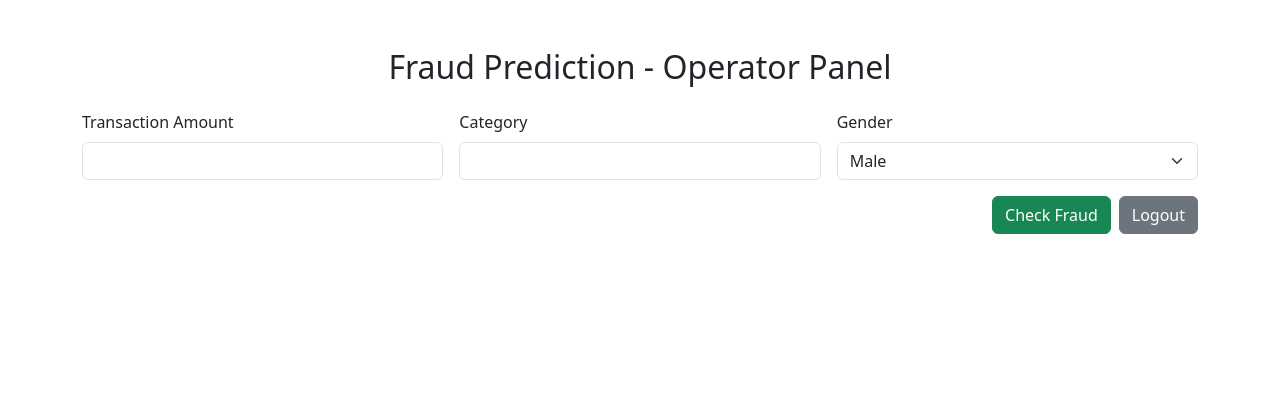
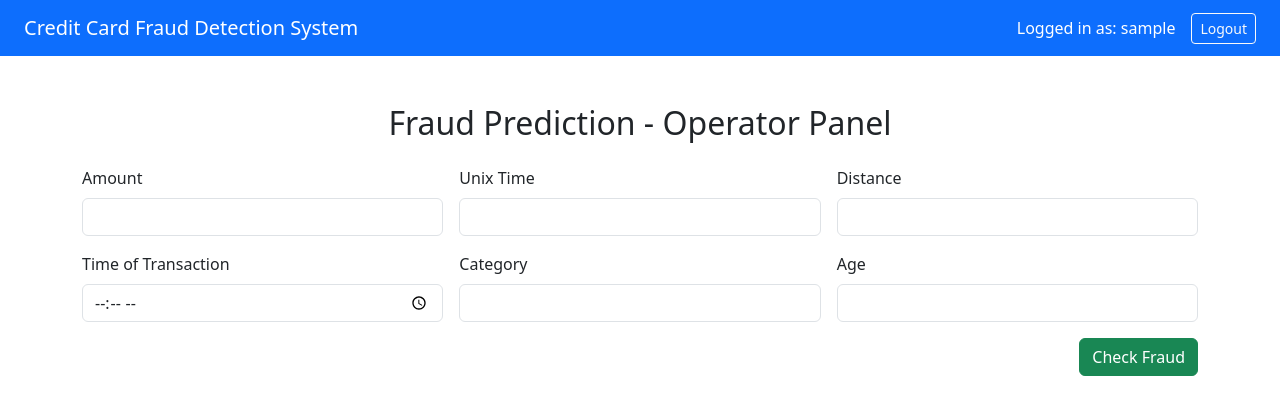
Before and after one commit to Aizabell/Credit-Card-Fraud-Detection-DSS, a Flask app: page /operator in a window 1280 px wide. Shown: the top 415 px of the page. Run offline with Flask 3, Linux system fonts and the light colour scheme; the visitor is signed in with stand-in values (Sample User, id 1).

Commit message:
Progress 80%

```diff
--- a/app/app.py
+++ b/app/app.py
@@ -67,8 +67,12 @@ def manager():
     if session.get('role') != 'high':
         return abort(403)
 
-    if not os.path.exists('predictions.csv'):
-        return "No prediction data available yet."
+    if not os.path.exists('predictions.csv') or os.stat('predictions.csv').st_size == 0:
+        # Show dashboard with a placeholder message
+        return render_template(
+            'manager.html',
+            # data="<p class='text-center text-muted'>No prediction data available yet.</p>"
+        )
 
     df = pd.read_csv('predictions.csv')
     return render_template('manager.html', data=df.to_html(classes="table table-bordered", index=False))
--- a/app/templates/operator.html
+++ b/app/templates/operator.html
@@ -5,30 +5,48 @@
     <title>Operator - Fraud Check</title>
     <link href="https://cdn.jsdelivr.net/npm/bootstrap@5.3.0/dist/css/bootstrap.min.css" rel="stylesheet">
 </head>
-<body class="bg-white">
+<body>
+    <nav class="navbar navbar-expand-lg navbar-dark bg-primary px-4">
+        <a class="navbar-brand" href="#">Credit Card Fraud Detection System</a>
+        <div class="ms-auto text-white d-flex align-items-center">
+            <span class="me-3">Logged in as: {{ session['username'] }}</span>
+            <a href="/logout" class="btn btn-outline-light btn-sm">Logout</a>
+        </div>
+    </nav>
+
     <div class="container mt-5">
         <h2 class="text-center mb-4">Fraud Prediction - Operator Panel</h2>
         <form method="post" class="row g-3">
             <div class="col-md-4">
-                <label class="form-label">Transaction Amount</label>
+                <label class="form-label">Amount</label>
                 <input type="number" name="amount" step="0.01" class="form-control" required>
+            </div>
+            <div class="col-md-4">
+                <label class="form-label">Unix Time</label>
+                <input type="number" name="unix_time" class="form-control" required>
+            </div>
+            <div class="col-md-4">
+                <label class="form-label">Distance</label>
+                <input type="number" name="distance" step="0.01" class="form-control" required>
+            </div>
+            <div class="col-md-4">
+                <label class="form-label">Time of Transaction</label>
+                <input type="time" name="transaction_time" class="form-control" required>
             </div>
             <div class="col-md-4">
                 <label class="form-label">Category</label>
                 <input type="text" name="category" class="form-control" required>
             </div>
             <div class="col-md-4">
-                <label class="form-label">Gender</label>
-                <select name="gender" class="form-select" required>
-                    <option value="Male">Male</option>
-                    <option value="Female">Female</option>
-                </select>
+                <label class="form-label">Age</label>
+                <input type="number" name="age" class="form-control" required>
             </div>
+
             <div class="col-12 d-grid gap-2 d-md-flex justify-content-md-end">
                 <button type="submit" class="btn btn-success">Check Fraud</button>
-                <a href="/logout" class="btn btn-secondary">Logout</a>
             </div>
         </form>
+
         {% if result %}
         <div class="alert alert-info mt-4 text-center">
             <strong>Prediction Result:</strong> {{ result }}
```
Also changed, not shown: app/templates/login.html (+17 -3 lines), app/templates/manager.html (+51 -6 lines), data/data.txt (deleted), 7 other files.
